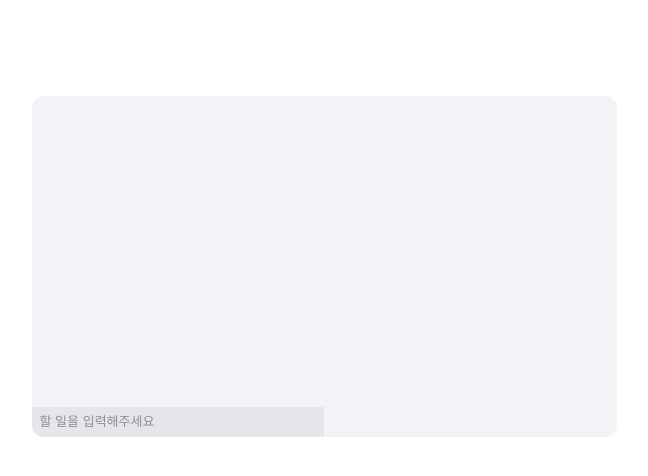
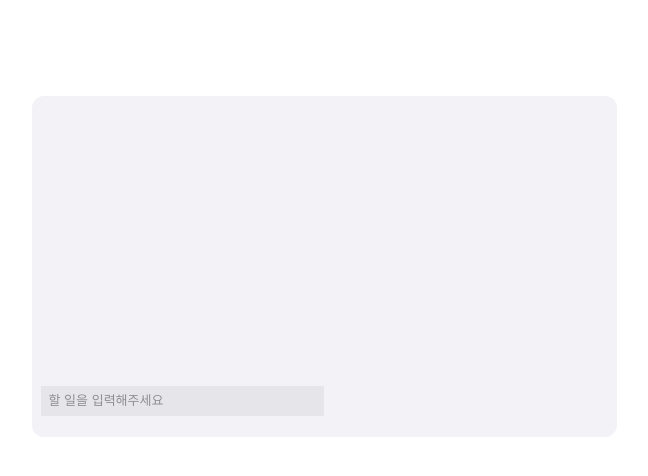
Before and after one commit to Cluting/cluting-frontend, a React (Create React App) app: page / in a window 1280 px wide. Shown: the top 476 px of the page, without its empty margins (316-964 px from the left). Built offline with nearby package versions, Linux system fonts and the light colour scheme; a web font is replaced by a local one.

Commit message:
style: TodoList 높이 조정 및 TodoInsert 위치 수정

```diff
--- a/src/components/TodoInsert.scss
+++ b/src/components/TodoInsert.scss
@@ -2,6 +2,7 @@
     display: flex;
     background: #E5E5EA; //피그마
     height: 30px;
+
     input{
         //기본 스타일 초기화
         background: none;
@@ -13,7 +14,5 @@
         &::placeholder{
             color: #8E8E93; //피그마
         }
-        //버튼을 제외한 영역을 모두 차지하기
-        flex: 1;
     }
 }
--- a/src/components/TodoList.scss
+++ b/src/components/TodoList.scss
@@ -1,4 +1,5 @@
 .TodoList{
-    height: 310.88px;
+    min-height: 265px;
+    max-height: 307px;
     overflow: auto;
 }
--- a/src/components/TodoTemplate.js
+++ b/src/components/TodoTemplate.js
@@ -30,7 +30,14 @@ const TodoTemplate = () => {
 
   return (
     <div className="TodoTemplate">
-      <div className="content">
+      <div className="incompleteTodos">
+        <TodoList todos={incompleteTodos} onToggle={onToggle} />
+        <TodoInsert onInsert={onInsert} />
+      </div>
+      <div className="completedTodos">
+        <TodoList todos={completedTodos} onToggle={onToggle} />
+      </div>
+      {/* <div className="content">
         <div className="incompleteTodos">
           <TodoList todos={incompleteTodos} onToggle={onToggle} />
           <TodoInsert onInsert={onInsert} />
@@ -38,7 +45,7 @@ const TodoTemplate = () => {
         <div className="completedTodos">
           <TodoList todos={completedTodos} onToggle={onToggle} />
         </div>
-      </div>
+      </div> */}
     </div>
   );
 };
--- a/src/components/TodoTemplate.scss
+++ b/src/components/TodoTemplate.scss
@@ -1,23 +1,45 @@
 .TodoTemplate{
     width: 585px;
     height: 340.88px;
+    background: #F2F2F7;
+    padding: 13px 9px 20.88px;
     margin-left: auto;
     margin-right: auto;
     margin-top: 6rem;
     border-radius: 12px;
     overflow: hidden;
     position: relative;
+    display: flex;
+
 }
-
-.content{
-    background: #F2F2F7;
-    height: 100%;
-    display: flex;
 
     .incompleteTodos{
         width: 50%;
+        display: flex;
+        flex-direction: column; //TodoList와 TodoInsert 세로 정렬
+        justify-content: space-between; //아이템들 사이의 공간 최대화
+
+        .TodoList{
+            height: 265px;
+        }
     }
     .completedTodos{
         width: 50%;
+        .TodoList{
+            height: 307px;
+        }
     }
-}
+
+
+// .content{
+//     background: #F2F2F7;
+//     height: 100%;
+//     display: flex;
+//     padding: 13px 9px 20.88px;
+//     .incompleteTodos{
+//         width: 50%;
+//     }
+//     .completedTodos{
+//         width: 50%;
+//     }
+// }
```
